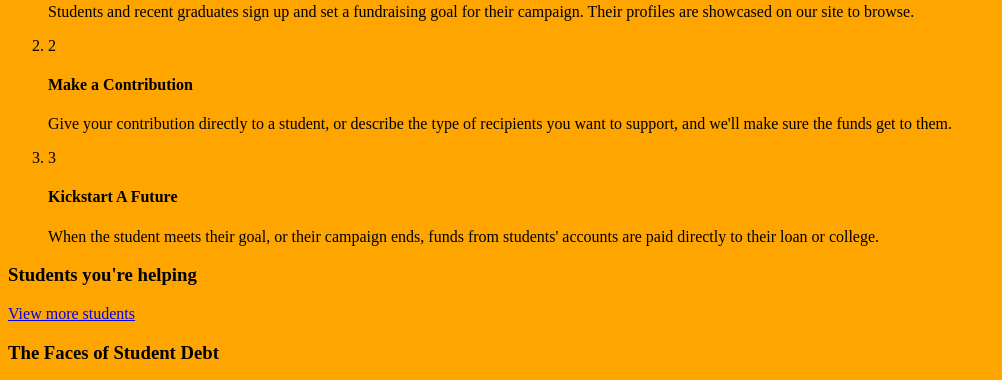
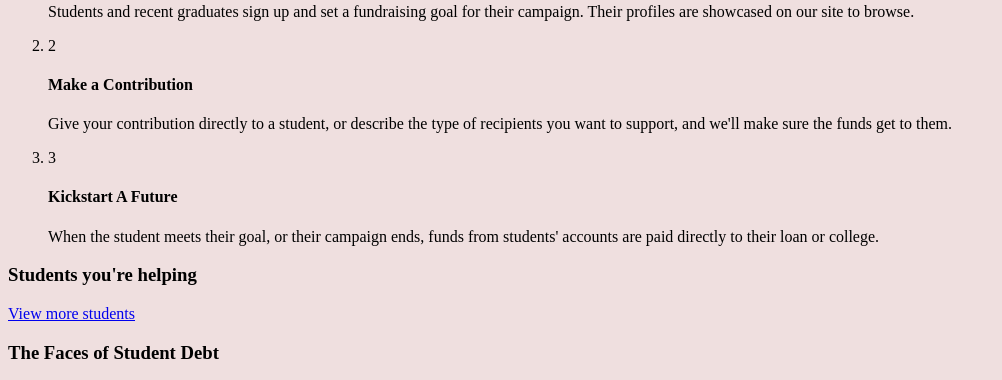
Before and after one commit to epicmiller/rebound-website, a Node project: template views/home.handlebars in a window 1280 px wide. Shown: the part 590-970 px from the top of the page, without its empty margins (0-1002 px from the left). Run offline with Node 20 templates, Linux system fonts and the light colour scheme; the template is opened without the code that fills it, so the values that code supplies are empty; style sheets or scripts are compiled from the project's sources; some libraries are stand-ins or nearby versions.

Commit message:
autodeploy works! changing background back

```diff
--- a/scss/main.scss
+++ b/scss/main.scss
@@ -1,5 +1,5 @@
 body{
-  background-color: orange;
+  background-color: #EFDFDF;
 
 
   nav{
```
